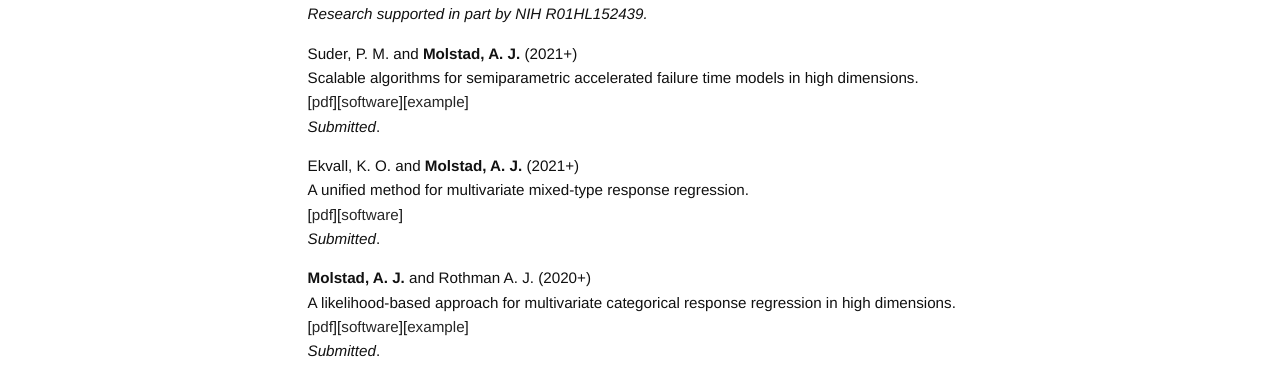
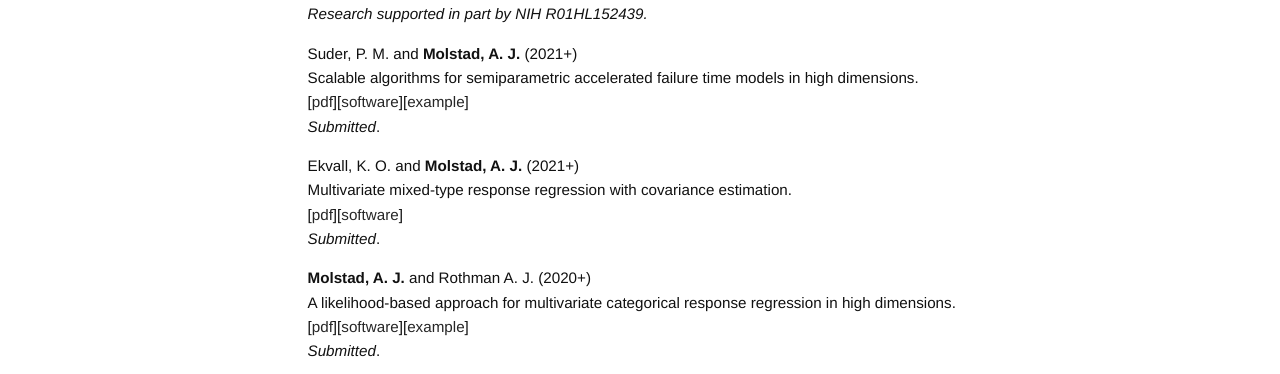
Before and after one commit to ajmolstad/ajmolstad.github.io, a Jekyll site: the page built from research.md, in a window 1280 px wide. Shown: the part 451-825 px from the top of the page. Built offline with Jekyll 4.4.1, drawn with Linux system fonts in a browser that asks for light colours.

Commit message:
Update research.md

```diff
--- a/research.md
+++ b/research.md
@@ -24,7 +24,7 @@ Scalable algorithms for semiparametric accelerated failure time models in high d
 *Submitted*. <br>
 
 Ekvall, K. O. and **Molstad, A. J.** (2021+)<br>
-A unified method for multivariate mixed-type response regression. <br>
+Multivariate mixed-type response regression with covariance estimation. <br>
 [[pdf](https://koekvall.github.io/files/mixed_type.pdf)][[software](https://github.com/koekvall/lvmmr)]
 *Submitted*.  <br>
 
```
